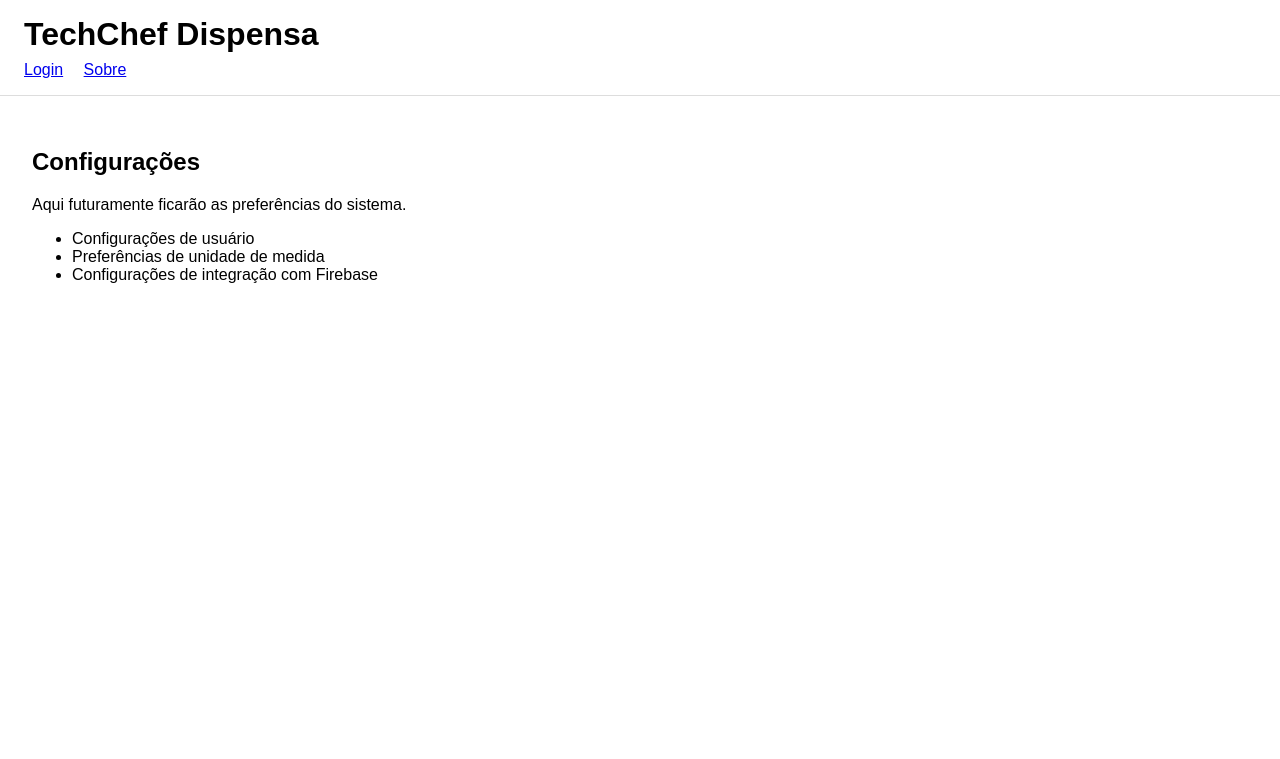
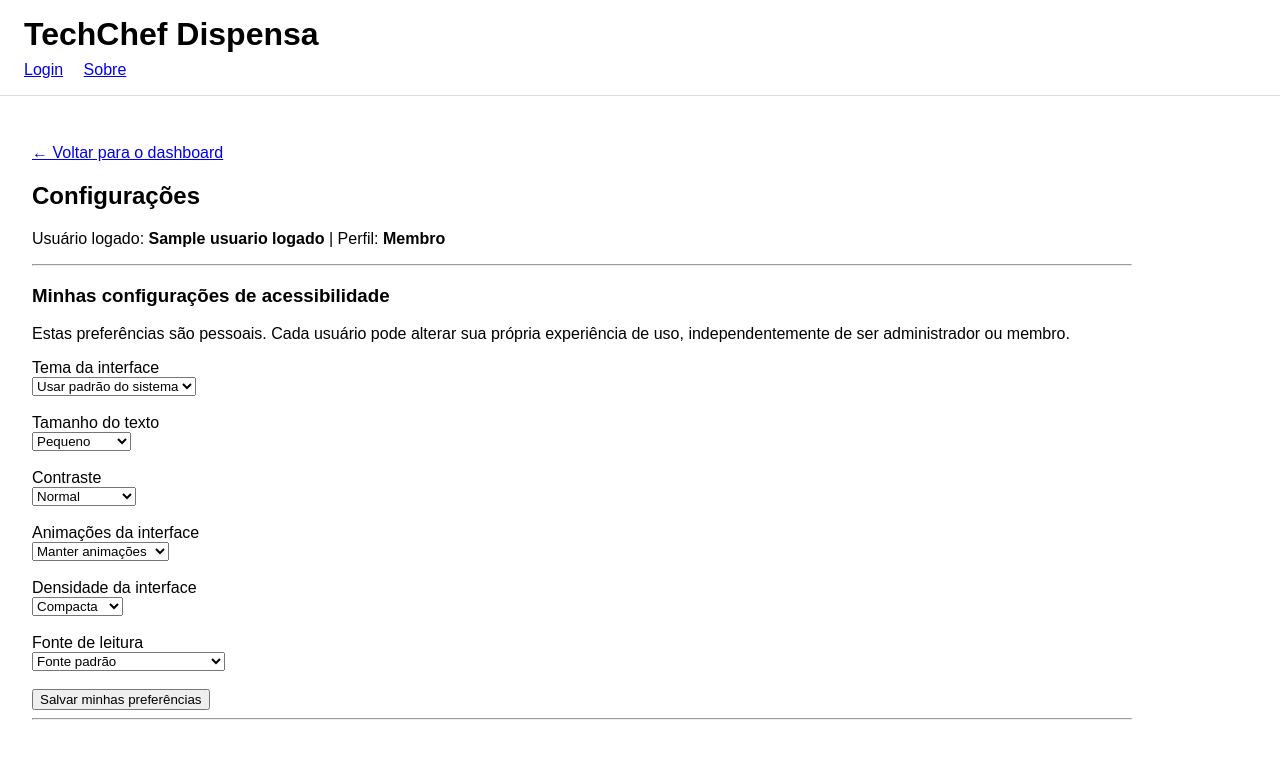
Before and after one commit to ARegis23/techChefDispensa, a Flask app: template templates/menu/configuracoesPage.html in a window 1280 px wide. Shown: the top 759 px of the page. Run offline with Flask 3, Linux system fonts and the light colour scheme; the template is opened without the code that fills it: most values are stand-ins (such as "Sample title", 1, 10 or a date in 2020).

Commit message:
edicao pagina configuracoes para preferencias dos users

```diff
--- a/templates/menu/configuracoesPage.html
+++ b/templates/menu/configuracoesPage.html
@@ -2,18 +2,175 @@
 
 {% block title %}Configurações - TechChef Dispensa{% endblock %}
 
+{% block page_title %}Configurações{% endblock %}
+
+{% block page_subtitle %}
+Preferências pessoais, acessibilidade e permissões disponíveis no sistema.
+{% endblock %}
+
 {% block content %}
 
-<h2>Configurações</h2>
+<section>
 
-<p>
-    Aqui futuramente ficarão as preferências do sistema.
-</p>
+    <p>
+        <a href="{{ url_for('web.dashboard') }}">
+            ← Voltar para o dashboard
+        </a>
+    </p>
 
-<ul>
-    <li>Configurações de usuário</li>
-    <li>Preferências de unidade de medida</li>
-    <li>Configurações de integração com Firebase</li>
-</ul>
+    <h2>Configurações</h2>
+
+    <p>
+        Usuário logado:
+        <strong>{{ usuario_logado.nome }}</strong>
+        |
+        Perfil:
+        <strong>
+            {% if usuario_logado.papel == "admin" %}
+                Administrador
+            {% else %}
+                Membro
+            {% endif %}
+        </strong>
+    </p>
+
+</section>
+
+<hr>
+
+<section>
+
+    <h3>Minhas configurações de acessibilidade</h3>
+
+    <p>
+        Estas preferências são pessoais. Cada usuário pode alterar sua própria
+        experiência de uso, independentemente de ser administrador ou membro.
+    </p>
+
+    <form method="POST" action="{{ url_for('web.configuracoes') }}">
+
+        <input type="hidden" name="acao" value="salvar_acessibilidade">
+
+        <div>
+            <label for="tema">Tema da interface</label><br>
+
+            <select id="tema" name="tema">
+                <option value="sistema" {% if preferencias.tema == "sistema" %}selected{% endif %}>
+                    Usar padrão do sistema
+                </option>
+
+                <option value="claro" {% if preferencias.tema == "claro" %}selected{% endif %}>
+                    Claro
+                </option>
+
+                <option value="escuro" {% if preferencias.tema == "escuro" %}selected{% endif %}>
+                    Escuro
+                </option>
+            </select>
+        </div>
+
+        <br>
+
+        <div>
+            <label for="tamanho_texto">Tamanho do texto</label><br>
+
+            <select id="tamanho_texto" name="tamanho_texto">
+                <option value="pequeno" {% if preferencias.tamanho_texto == "pequeno" %}selected{% endif %}>
+                    Pequeno
+                </option>
+
+                <option value="medio" {% if preferencias.tamanho_texto == "medio" %}selected{% endif %}>
+                    Médio
+                </option>
+
+                <option value="grande" {% if preferencias.tamanho_texto == "grande" %}selected{% endif %}>
+                    Grande
+                </option>
+
+                <option value="extra_grande" {% if preferencias.tamanho_texto == "extra_grande" %}selected{% endif %}>
+                    Extra grande
+                </option>
+            </select>
+        </div>
+
+        <br>
+
+        <div>
+            <label for="contraste">Contraste</label><br>
+
+            <select id="contraste" name="contraste">
+                <option value="normal" {% if preferencias.contraste == "normal" %}selected{% endif %}>
+                    Normal
+                </option>
+
+                <option value="alto" {% if preferencias.contraste == "alto" %}selected{% endif %}>
+                    Alto contraste
+                </option>
+            </select>
+        </div>
+
+        <br>
+
+        <div>
+            <label for="reduzir_animacoes">Animações da interface</label><br>
+
+            <select id="reduzir_animacoes" name="reduzir_animacoes">
+                <option value="nao" {% if preferencias.reduzir_animacoes == "nao" %}selected{% endif %}>
+                    Manter animações
+                </option>
+
+                <option value="sim" {% if preferencias.reduzir_animacoes == "sim" %}selected{% endif %}>
+                    Reduzir animações
+                </option>
+            </select>
+        </div>
+
+        <br>
+
+        <div>
+            <label for="densidade_interface">Densidade da interface</label><br>
+
+            <select id="densidade_interface" name="densidade_interface">
+                <option value="compacta" {% if preferencias.densidade_interface == "compacta" %}selected{% endif %}>
+                    Compacta
+                </option>
+
+                <option value="confortavel" {% if preferencias.densidade_interface == "confortavel" %}selected{% endif %}>
+                    Confortável
+                </option>
+
+                <option value="espacada" {% if preferencias.densidade_interface == "espacada" %}selected{% endif %}>
+                    Espaçada
+                </option>
+            </select>
+        </div>
+
+        <br>
+
+        <div>
+            <label for="fonte_legivel">Fonte de leitura</label><br>
+
+            <select id="fonte_legivel" name="fonte_legivel">
+                <option value="padrao" {% if preferencias.fonte_legivel == "padrao" %}selected{% endif %}>
+                    Fonte padrão
+                </option>
+
+                <option value="legivel" {% if preferencias.fonte_legivel == "legivel" %}selected{% endif %}>
+                    Fonte com maior legibilidade
+                </option>
+            </select>
+        </div>
+
+        <br>
+
+        <button type="submit">
+            Salvar minhas preferências
+        </button>
+
+    </form>
+
+</section>
+
+<hr>
 
 {% endblock %}
```
Also changed, not shown: routes/web_routes.py (+41 -4 lines), services/usuario_service.py (+60 -0 lines), README.MD.
